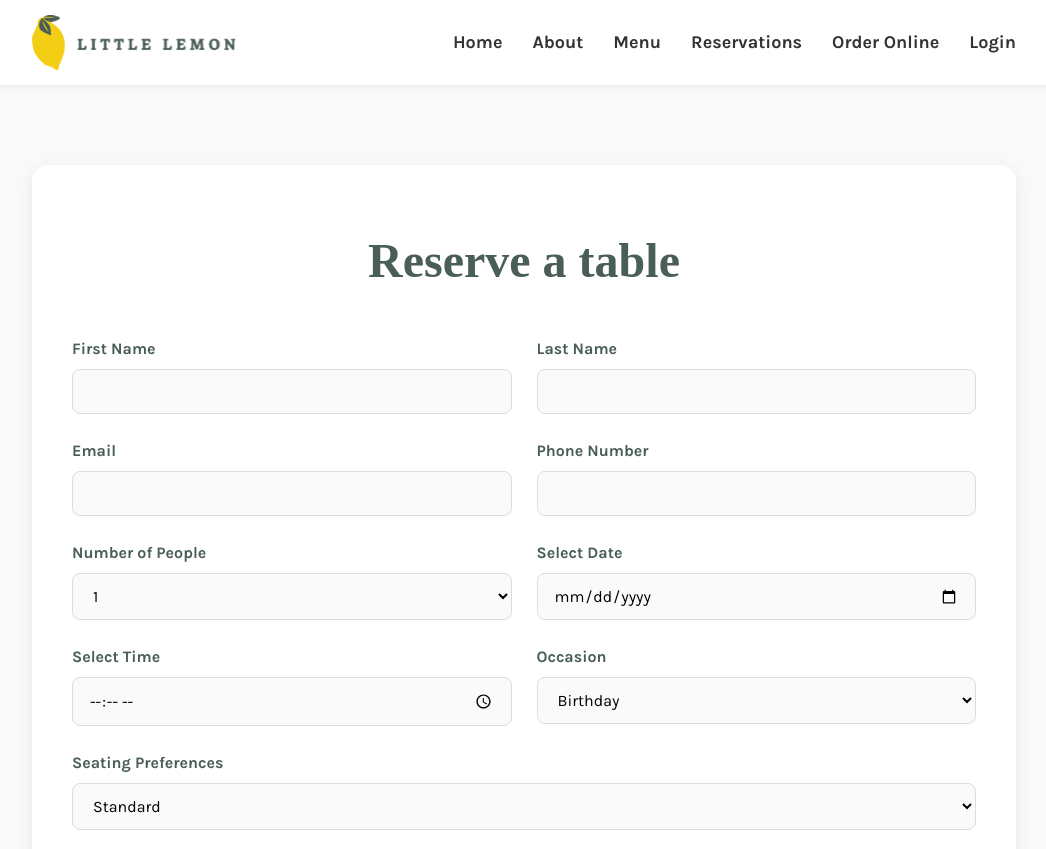
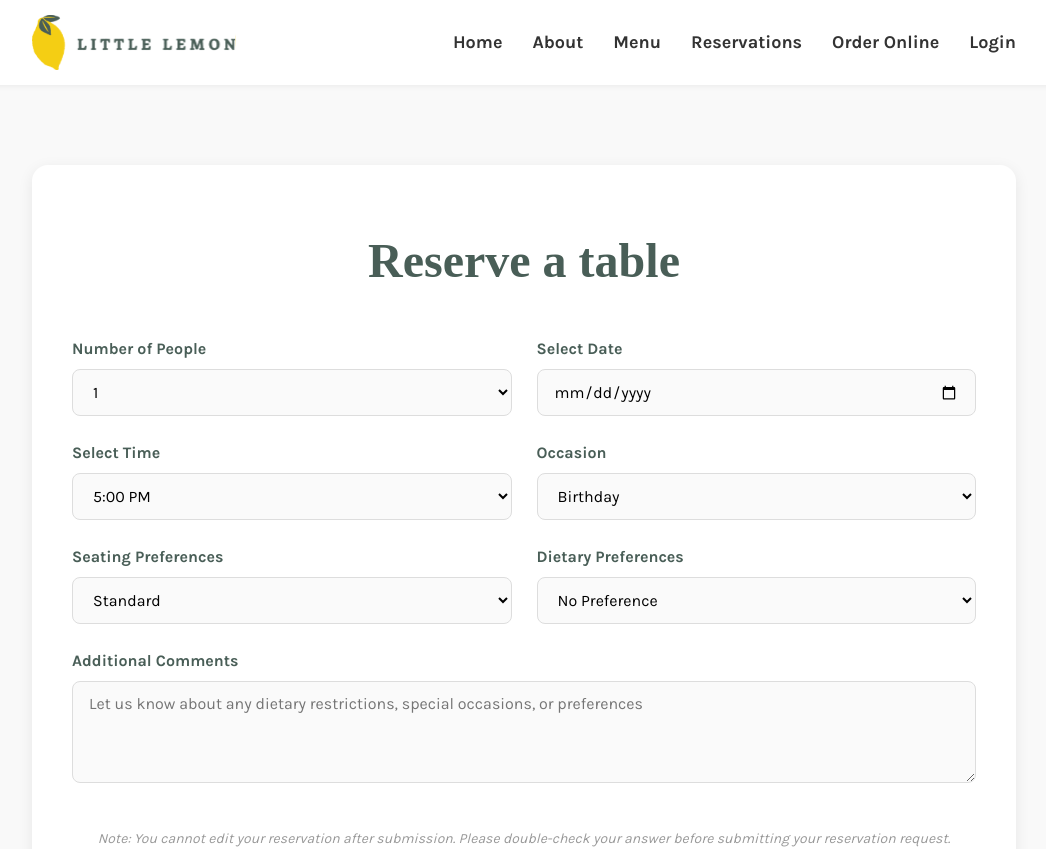
Before and after one commit to tanveeransari/little-lemon, a React (Create React App) app: page /reservations in a window 1280 px wide. Shown: the top 849 px of the page, without its empty margins (116-1162 px from the left). Built offline with nearby package versions, Linux system fonts and the light colour scheme; a web font is replaced by a local one.

Commit message:
make time a select field instead of an input field

```diff
--- a/src/pages/Reservations.js
+++ b/src/pages/Reservations.js
@@ -1,6 +1,26 @@
 import { useState } from "react";
 
 function Reservations() {
+  // Generate times between startHour and endHour with step in minutes
+  const generateTimes = (startHour, endHour, stepMinutes) => {
+    const times = [];
+    for (let h = startHour; h <= endHour; h++) {
+      for (let m = 0; m < 60; m += stepMinutes) {
+        const totalMinutes = h * 60 + m;
+        // Allow the exact end hour (22:00) but stop after that
+        if (totalMinutes > endHour * 60) break;
+
+        const hh = String(h).padStart(2, "0");
+        const mm = String(m).padStart(2, "0");
+        times.push(`${hh}:${mm}`);
+      }
+    }
+    return times;
+  };
+
+  // Available reservation times (5 PM – 10 PM, every 15 minutes)
+  const [availableTimes, setAvailableTimes] = useState(() => generateTimes(17, 22, 15));
+
   const [formData, setFormData] = useState({
     firstName: "",
     lastName: "",
@@ -8,18 +28,19 @@ function Reservations() {
     phone: "",
     guests: "1",
     date: "",
-    time: "",
+    time: availableTimes.length ? availableTimes[0] : "", // default to first slot
     occasion: "Birthday",
+    dietpref: "No Preference",
     seating: "Standard",
     comments: "",
   });
 
-  const [submitted, setSubmitted] = useState(false);
+  const [sent, setSent] = useState(false);
 
   const handleChange = (e) => {
     const { name, value } = e.target;
-    setFormData((prevData) => ({
-      ...prevData,
+    setFormData((prev) => ({
+      ...prev,
       [name]: value,
     }));
   };
@@ -27,7 +48,7 @@ function Reservations() {
   const handleSubmit = (e) => {
     e.preventDefault();
 
-    // Validate form
+    // Basic required field validation
     if (
       !formData.firstName ||
       !formData.lastName ||
@@ -40,11 +61,14 @@ function Reservations() {
       return;
     }
 
-    // Log submission (in a real app, you'd send this to a backend)
+    // Ensure selected time is still one of the allowed slots
+    if (!availableTimes.includes(formData.time)) {
+      alert("Please select a valid reservation time.");
+      return;
+    }
+    // TODO: Replace this with actual submission logic
     console.log("Reservation submitted:", formData);
-
-    // Show success message
-    setSubmitted(true);
+    setSent(true);
 
     // Reset form after 3 seconds
     setTimeout(() => {
@@ -55,12 +79,13 @@ function Reservations() {
         phone: "",
         guests: "1",
         date: "",
-        time: "",
+        time: availableTimes.length ? availableTimes[0] : "",
         occasion: "Birthday",
+        dietpref: "No Preference",
         seating: "Standard",
         comments: "",
       });
-      setSubmitted(false);
+      setSent(false);
     }, 3000);
   };
 
@@ -70,7 +95,7 @@ function Reservations() {
         <section className="reservations-section">
           <h1>Reserve a table</h1>
 
-          {submitted ? (
+          {sent ? (
             <div className="success-message">
               <h2>✓ Reservation Confirmed!</h2>
               <p>Thank you for your reservation at Little Lemon.</p>
@@ -88,7 +113,10 @@ function Reservations() {
                   <strong>Date:</strong> {formData.date}
                 </p>
                 <p>
-                  <strong>Time:</strong> {formData.time}
+                  <strong>Time:</strong>{" "}
+                  {formData.time ? `${formData.time.replace(/:\d{2}$/, (m) => (m + "0" === m ? "" : m))}` : ""}
+                  {/* Simple formatting – you could also map 24h → 12h here if desired */}
+                  {formData.time}
                 </p>
                 <p>
                   <strong>Guests:</strong> {formData.guests}
@@ -101,64 +129,48 @@ function Reservations() {
             </div>
           ) : (
             <form className="reservation-form" onSubmit={handleSubmit}>
-              <div className="form-row">
-                <div className="form-group">
-                  <label htmlFor="firstName">First Name</label>
-                  <input
-                    type="text"
-                    id="firstName"
-                    name="firstName"
-                    value={formData.firstName}
-                    onChange={handleChange}
-                    required
-                  />
-                </div>
-                <div className="form-group">
-                  <label htmlFor="lastName">Last Name</label>
-                  <input
-                    type="text"
-                    id="lastName"
-                    name="lastName"
-                    value={formData.lastName}
-                    onChange={handleChange}
-                    required
-                  />
-                </div>
-              </div>
-
-              <div className="form-row">
-                <div className="form-group">
-                  <label htmlFor="email">Email</label>
-                  <input type="email" id="email" name="email" value={formData.email} onChange={handleChange} required />
-                </div>
-                <div className="form-group">
-                  <label htmlFor="phone">Phone Number</label>
-                  <input type="tel" id="phone" name="phone" value={formData.phone} onChange={handleChange} required />
-                </div>
-              </div>
+              {/* ... other fields unchanged ... */}
 
               <div className="form-row">
                 <div className="form-group">
                   <label htmlFor="guests">Number of People</label>
                   <select id="guests" name="guests" value={formData.guests} onChange={handleChange} required>
-                    {[...Array(20).keys()].map((num) => (
-                      <option key={num + 1} value={num + 1}>
-                        {num + 1}
+                    {[...Array(10).keys()].map((n) => (
+                      <option key={n + 1} value={n + 1}>
+                        {n + 1}
                       </option>
                     ))}
                   </select>
                 </div>
+
                 <div className="form-group">
                   <label htmlFor="date">Select Date</label>
                   <input type="date" id="date" name="date" value={formData.date} onChange={handleChange} required />
                 </div>
               </div>
 
+              {/* ==== TIME SELECT REPLACES INPUT TYPE=TIME ==== */}
               <div className="form-row">
                 <div className="form-group">
                   <label htmlFor="time">Select Time</label>
-                  <input type="time" id="time" name="time" value={formData.time} onChange={handleChange} required />
+                  <select id="time" name="time" value={formData.time} onChange={handleChange} required>
+                    {availableTimes.map((slot) => {
+                      // Optional: convert 24h → 12h with AM/PM for better UX
+                      const [h, m] = slot.split(":");
+                      const hour = parseInt(h);
+                      const ampm = hour >= 12 ? "PM" : "AM";
+                      const displayHour = hour === 0 ? 12 : hour > 12 ? hour - 12 : hour;
+                      const displayTime = `${displayHour}:${m} ${ampm}`;
+
+                      return (
+                        <option key={slot} value={slot}>
+                          {displayTime}
+                        </option>
+                      );
+                    })}
+                  </select>
                 </div>
+
                 <div className="form-group">
                   <label htmlFor="occasion">Occasion</label>
                   <select id="occasion" name="occasion" value={formData.occasion} onChange={handleChange}>
@@ -171,7 +183,10 @@ function Reservations() {
                 </div>
               </div>
 
-              <div className="form-group full-width">
+              {/* ... rest of the form unchanged ... */}
+
+              <div className="form-row">
+                <div className="form-group">
                   <label htmlFor="seating">Seating Preferences</label>
                   <select id="seating" name="seating" value={formData.seating} onChange={handleChange}>
                     <option value="Standard">Standard</option>
@@ -179,6 +194,19 @@ function Reservations() {
                     <option value="Patio">Patio</option>
                     <option value="Bar">Bar</option>
                   </select>
+                </div>
+
+                <div className="form-group">
+                  <label htmlFor="dietpref">Dietary Preferences</label>
+                  <select id="dietpref" name="dietpref" value={formData.dietpref} onChange={handleChange}>
+                    <option value="No Preference">No Preference</option>
+                    <option value="Vegetarian">Vegetarian</option>
+                    <option value="Vegan">Vegan</option>
+                    <option value="Gluten-Free">Gluten-Free</option>
+                    <option value="Halal">Halal</option>
+                    <option value="Kosher">Kosher</option>
+                  </select>
+                </div>
               </div>
 
               <div className="form-group full-width">
```
Lines whose indentation alone changed are shown as unchanged.
